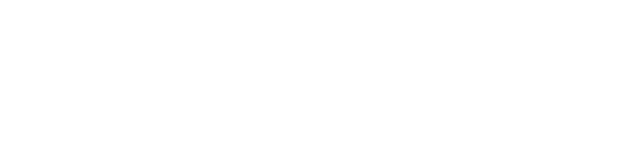
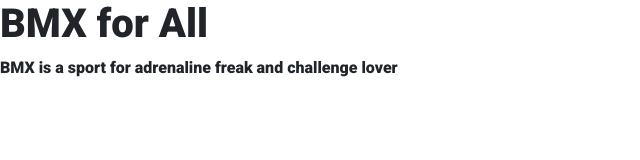
Before and after one commit to Mary-clouds/bmx-portofolio, a plain HTML site: page index.html in a window 1280 px wide. Shown: the whole page, without its empty margins (0-640 px from the left). Drawn offline with nearby package versions, Linux system fonts and the light colour scheme.

Commit message:
add some title and body element

```diff
--- a/index.html
+++ b/index.html
@@ -28,5 +28,10 @@
     />
     <link rel="stylesheet" href="styles/bmx.css" />
     <meta name="viewport" content="width=device-width, initial-scale=1.0" />
+    <title>Document</title>
   </head>
+  <body>
+    <h1>BMX for All</h1>
+    <p>BMX is a sport for adrenaline freak and challenge lover</p>
+  </body>
 </html>
--- a/styles/bmx.css
+++ b/styles/bmx.css
@@ -0,0 +1,9 @@
+h1 {
+  font-family: "Passion One", cursive;
+  font-family: "Roboto", sans-serif;
+}
+p {
+  font-family: "Noto Sans Ethiopic", sans-serif;
+  font-family: "Passion One", cursive;
+  font-family: "Roboto", sans-serif;
+}
```
